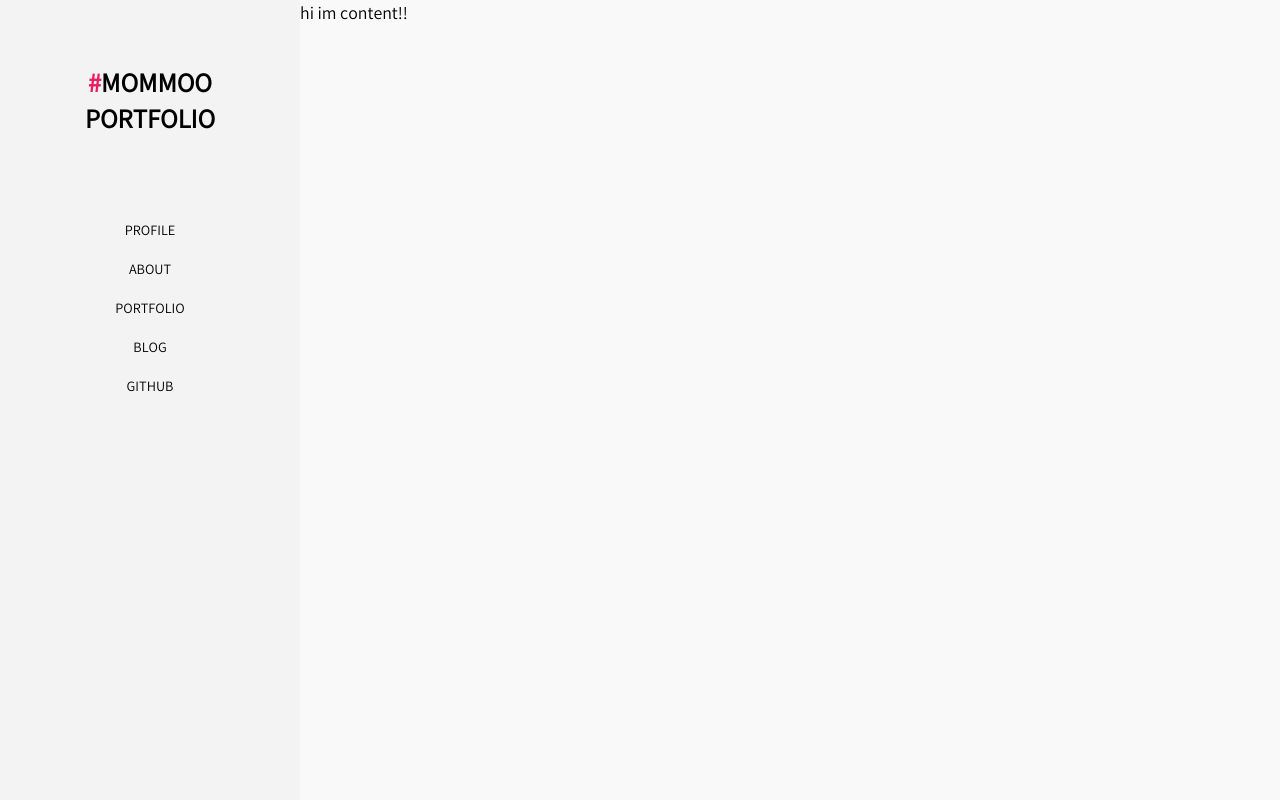
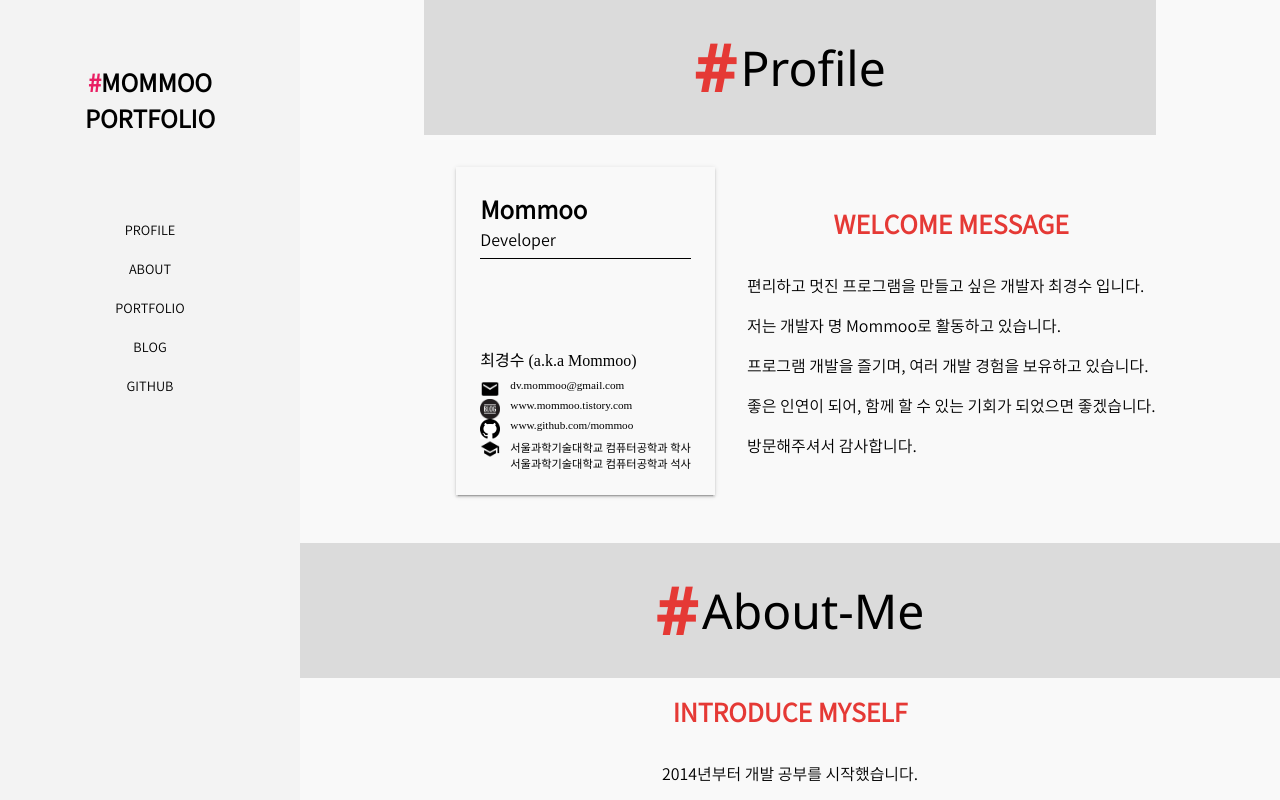
Before and after one commit to Mommoo/MommooPortfolio, an Angular app: page /main in a window 1280 px wide. Shown: the top 800 px of the page. Built offline with nearby package versions, Linux system fonts and the light colour scheme; a web font is replaced by a local one.

Commit message:
## Build Basic App-Router Structure

```diff
--- a/src/app/app.component.css
+++ b/src/app/app.component.css
@@ -5,7 +5,8 @@
   flex-grow: 1; }
 
 #fixed-header-wrapper {
-  position: fixed; }
+  position: fixed;
+  z-index: 999; }
 
 @media all and (min-width: 1025px) {
   :host {
@@ -27,6 +28,7 @@
 
   #fixed-header-wrapper {
     width: 100%;
-    height: auto; } }
+    height: auto;
+    box-shadow: 0 3px 5px -1px rgba(0, 0, 0, 0.2), 0 6px 10px 0 rgba(0, 0, 0, 0.14), 0 1px 18px 0 rgba(0, 0, 0, 0.12); } }
 
 /*# sourceMappingURL=app.component.css.map */
--- a/src/app/app.component.html
+++ b/src/app/app.component.html
@@ -8,6 +8,6 @@
   </div>
 </div>
 <div id="content-wrapper-area">
-  <div>hi im content!!</div>
+  <router-outlet></router-outlet>
   <div id="footer-area"></div>
 </div>
--- a/src/app/app.component.scss
+++ b/src/app/app.component.scss
@@ -10,7 +10,9 @@ $expandedHeaderWidth : 300px;
 
 #fixed-header-wrapper {
   position : fixed;
+  z-index : 999;
 }
+
 // Desktop
 @media all and (min-width : 1025px) {
   :host {
@@ -41,5 +43,6 @@ $expandedHeaderWidth : 300px;
   #fixed-header-wrapper {
     width: 100%;
     height : auto;
+    box-shadow : 0 3px 5px -1px rgba(0,0,0,.2), 0 6px 10px 0 rgba(0,0,0,.14), 0 1px 18px 0 rgba(0,0,0,.12);
   }
 }
--- a/src/app/app.component.ts
+++ b/src/app/app.component.ts
@@ -1,6 +1,4 @@
-import {AfterViewInit, ChangeDetectionStrategy, Component, ElementRef, OnInit, ViewChild} from '@angular/core';
-import {AnimationSetting} from './common/animationSetting';
-import {WindowEventService} from './common/window-event.service';
+import {AfterViewInit, ChangeDetectionStrategy, Component, ElementRef, ViewChild} from '@angular/core';
 
 /**
  * naviationHeaderArea는 fixedHeader는 position fix 성질을 가진다.
--- /dev/null
+++ b/src/app/view/main.component.css
@@ -0,0 +1,3 @@
+
+
+/*# sourceMappingURL=main.component.css.map */
--- /dev/null
+++ b/src/app/view/main.component.ts
@@ -0,0 +1,19 @@
+import { Component, OnInit } from '@angular/core';
+
+const template : string = `<view-profile></view-profile>
+            <view-about></view-about>
+            <view-portfolio></view-portfolio>`;
+
+@Component({
+  selector: 'view-main',
+  template: template,
+  styleUrls: ['./main.component.scss']
+})
+export class MainComponent implements OnInit {
+
+  constructor() { }
+
+  ngOnInit() {
+  }
+
+}
--- a/src/app/view/view.module.ts
+++ b/src/app/view/view.module.ts
@@ -4,6 +4,7 @@ import {ProfileModule} from './profile/profile.module';
 import {AboutModule} from './about/about.module';
 import {HeaderModule} from './header/header.module';
 import {PortfolioModule} from './portfolio/portfolio.module';
+import { MainComponent } from './main.component';
 
 @NgModule({
   imports: [
@@ -19,7 +20,7 @@ import {PortfolioModule} from './portfolio/portfolio.module';
     HeaderModule,
     PortfolioModule
   ],
-  declarations: []
+  declarations: [MainComponent]
 })
 export class ViewModule {
 }
```
Also changed, not shown: src/app/app-routing.module.ts (added, +19 -0 lines), src/app/app.module.ts (+4 -4 lines), src/app/view/main.component.scss (added), 2 other files (tests, documents, lock files or other folders).
